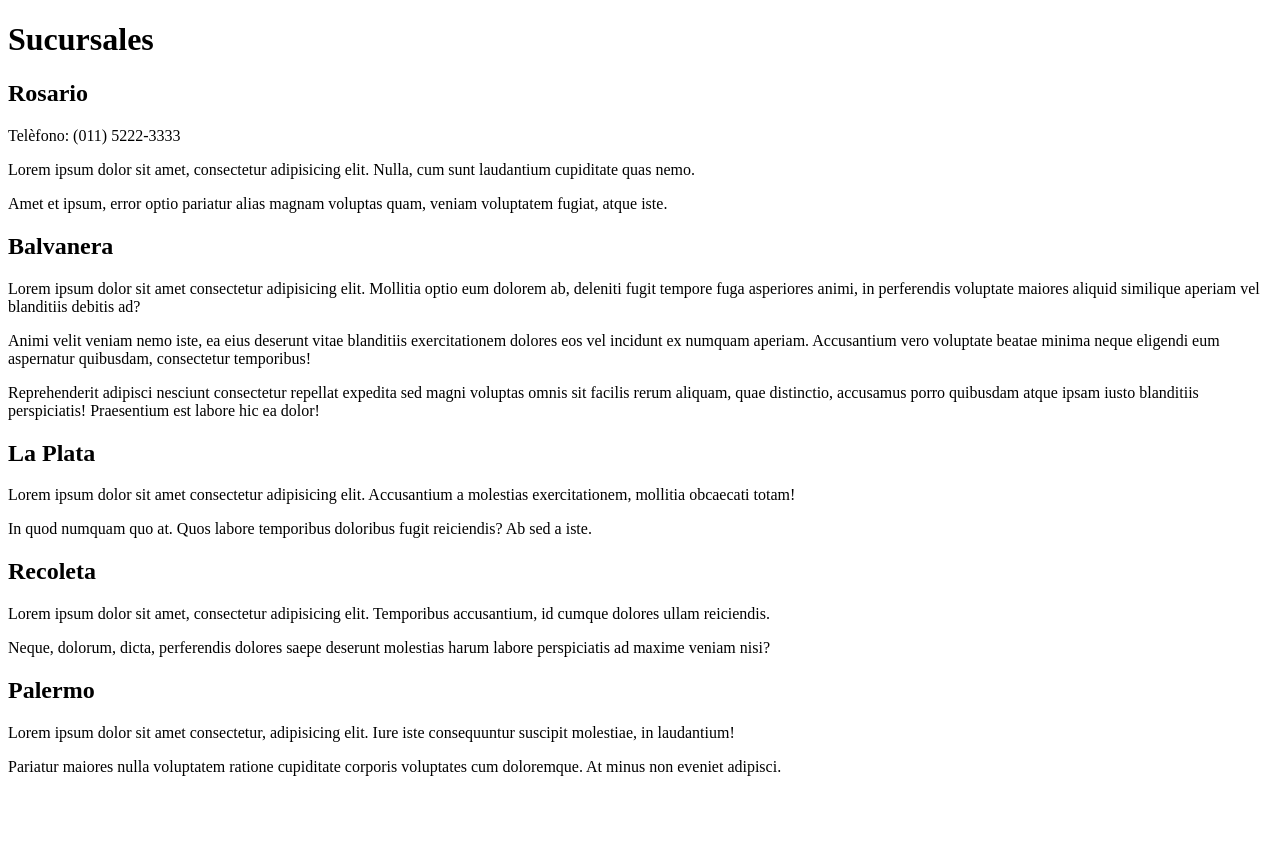
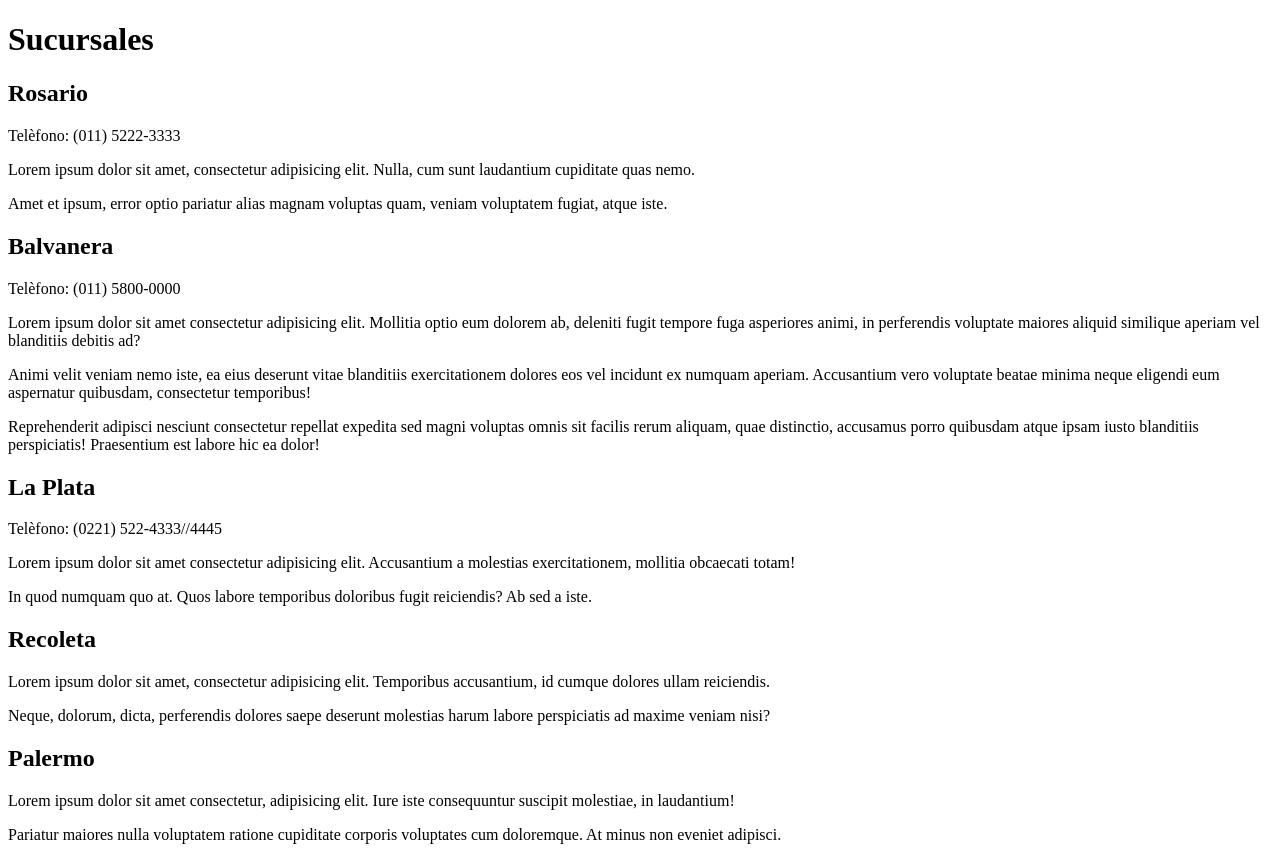
Before and after one commit to candymitzu/sitio-web, a plain HTML site: page sucursales.html in a window 1280 px wide. Before the commit the page ends 800 px from the top, so only its background shows below. Drawn offline with Linux system fonts and the light colour scheme.

Commit message:
Agrega encabezados a sucursales la Plata y Balvanera
Adiciona Teléfonos

```diff
--- a/sucursales.html
+++ b/sucursales.html
@@ -18,13 +18,19 @@
         <p>Amet et ipsum, error optio pariatur alias magnam voluptas quam, veniam voluptatem fugiat, atque iste.</p>
     </article>
     <article>
-        <h2>Balvanera</h2>
+        <header>
+            <h2>Balvanera</h2>
+            <p>Telèfono: (011) 5800-0000</p>
+        </header>
         <p>Lorem ipsum dolor sit amet consectetur adipisicing elit. Mollitia optio eum dolorem ab, deleniti fugit tempore fuga asperiores animi, in perferendis voluptate maiores aliquid similique aperiam vel blanditiis debitis ad?</p>
         <p>Animi velit veniam nemo iste, ea eius deserunt vitae blanditiis exercitationem dolores eos vel incidunt ex numquam aperiam. Accusantium vero voluptate beatae minima neque eligendi eum aspernatur quibusdam, consectetur temporibus!</p>
         <p>Reprehenderit adipisci nesciunt consectetur repellat expedita sed magni voluptas omnis sit facilis rerum aliquam, quae distinctio, accusamus porro quibusdam atque ipsam iusto blanditiis perspiciatis! Praesentium est labore hic ea dolor!</p>
     </article>
     <article>
-        <h2>La Plata</h2>
+        <header>
+            <h2>La Plata</h2>
+            <p>Telèfono: (0221) 522-4333//4445</p>
+        </header>
         <p>Lorem ipsum dolor sit amet consectetur adipisicing elit. Accusantium a molestias exercitationem, mollitia obcaecati totam!</p>
         <p>In quod numquam quo at. Quos labore temporibus doloribus fugit reiciendis? Ab sed a iste.</p>
     </article>
```
